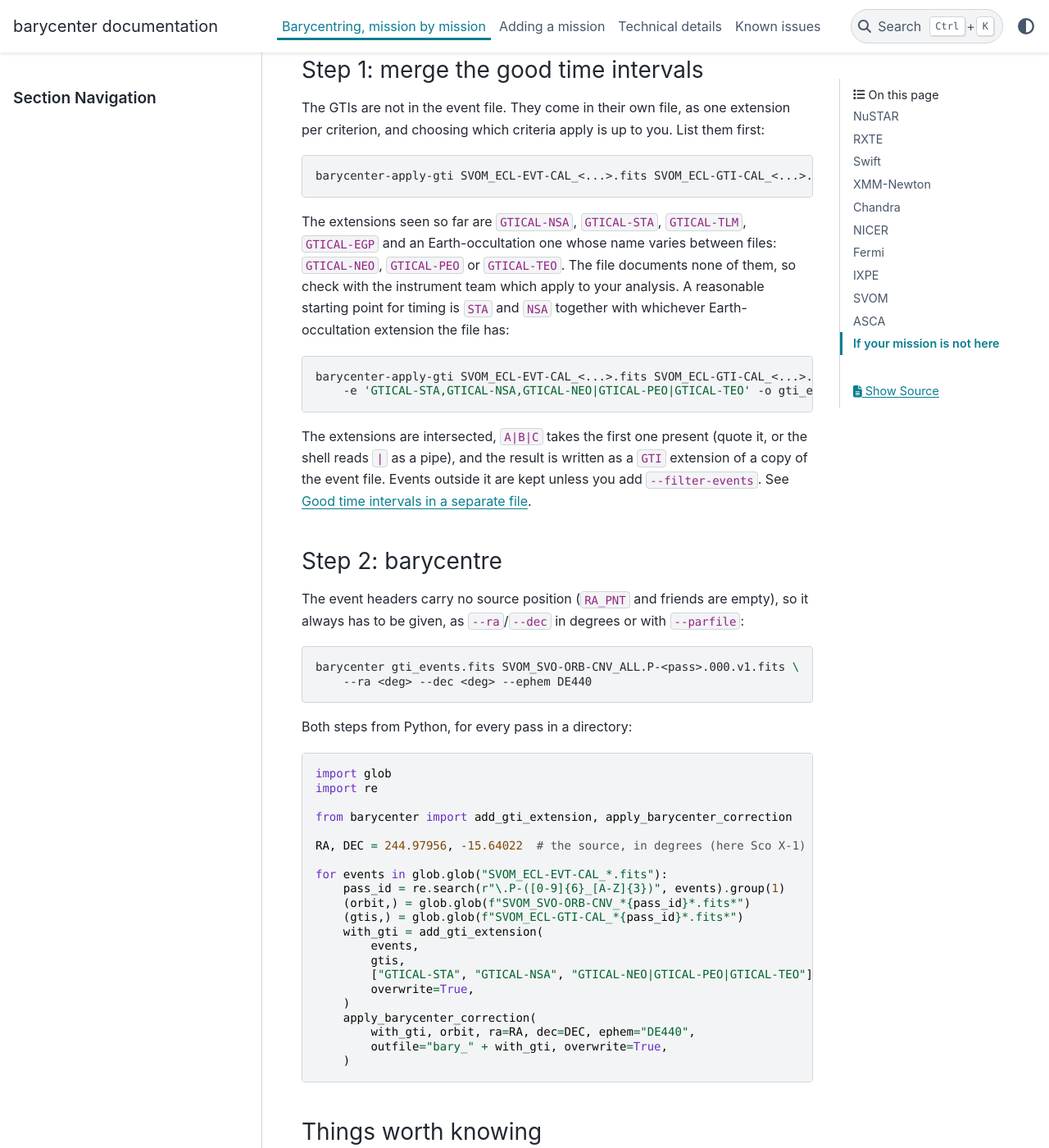
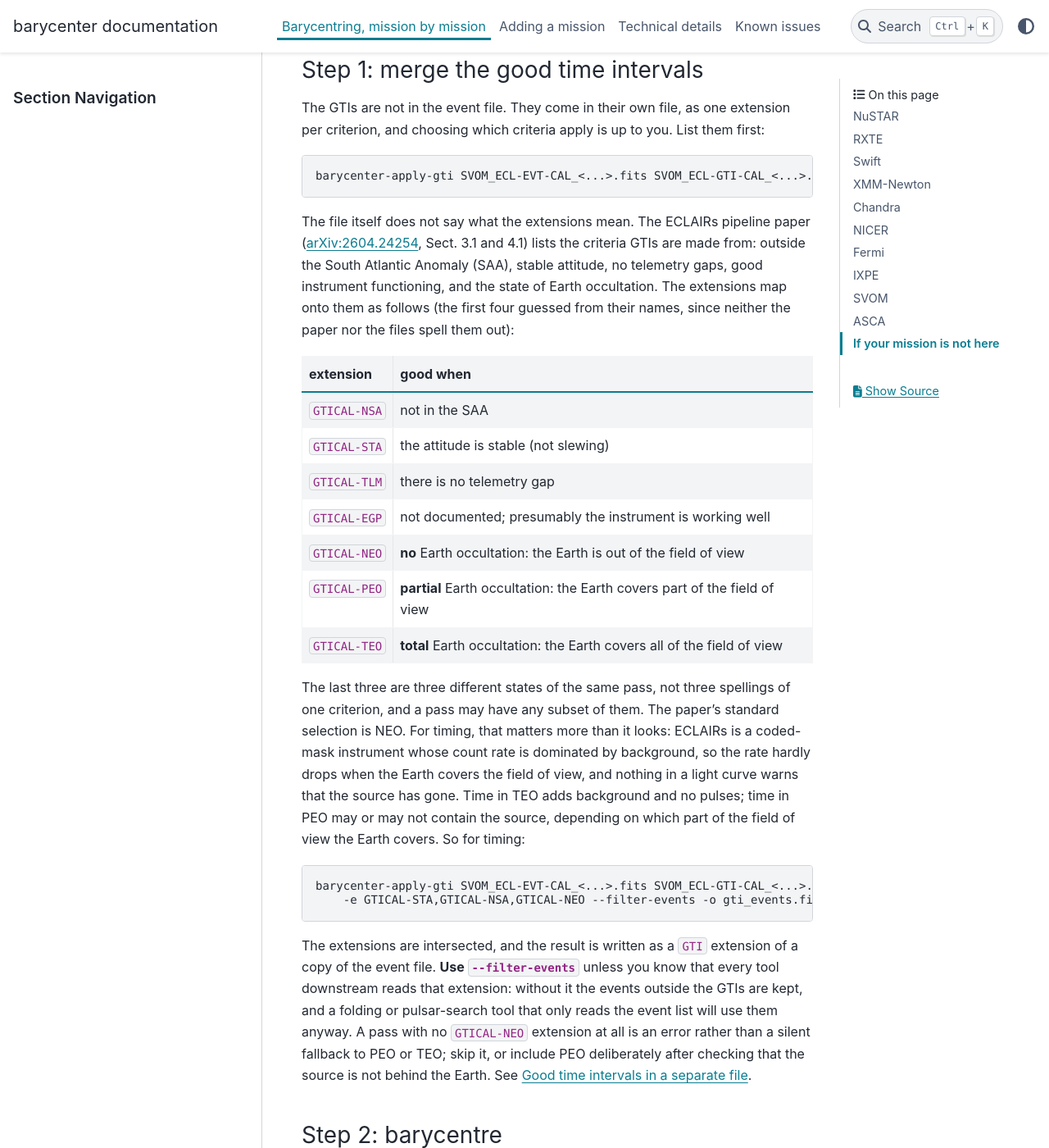
Before and after one commit to matteobachetti/barycenter, a Sphinx documentation site: the page built from docs/missions.md, in a window 1280 px wide and 1400 px high, scrolled down 7442 px. Shown: the whole window at 82% size. Built offline with Sphinx 7.4.7 and the PyData theme 0.15.4, drawn with Linux system fonts in a browser that asks for light colours; pages that are not in the unit, such as notebooks, are missing from menus; some of the changed text lies outside the part shown.

Commit message:
Explain SVOM NEO/PEO/TEO as Earth-occultation states; recommend STA,NSA,NEO with --filter-events for timing

````diff
--- a/docs/missions.md
+++ b/docs/missions.md
@@ -273,20 +273,43 @@ criterion, and choosing which criteria apply is up to you. List them first:
 barycenter-apply-gti SVOM_ECL-EVT-CAL_<...>.fits SVOM_ECL-GTI-CAL_<...>.fits
 ```
 
-The extensions seen so far are `GTICAL-NSA`, `GTICAL-STA`, `GTICAL-TLM`, `GTICAL-EGP`
-and an Earth-occultation one whose name varies between files: `GTICAL-NEO`, `GTICAL-PEO`
-or `GTICAL-TEO`. The file documents none of them, so check with the instrument team
-which apply to your analysis. A reasonable starting point for timing is `STA` and `NSA`
-together with whichever Earth-occultation extension the file has:
+The file itself does not say what the extensions mean. The ECLAIRs pipeline paper
+([arXiv:2604.24254](https://arxiv.org/abs/2604.24254), Sect. 3.1 and 4.1) lists the
+criteria GTIs are made from: outside the South Atlantic Anomaly (SAA), stable attitude,
+no telemetry gaps, good instrument functioning, and the state of Earth occultation. The
+extensions map onto them as follows (the first four guessed from their names, since neither
+the paper nor the files spell them out):
+
+| extension | good when |
+|---|---|
+| `GTICAL-NSA` | not in the SAA |
+| `GTICAL-STA` | the attitude is stable (not slewing) |
+| `GTICAL-TLM` | there is no telemetry gap |
+| `GTICAL-EGP` | not documented; presumably the instrument is working well |
+| `GTICAL-NEO` | **no** Earth occultation: the Earth is out of the field of view |
+| `GTICAL-PEO` | **partial** Earth occultation: the Earth covers part of the field of view |
+| `GTICAL-TEO` | **total** Earth occultation: the Earth covers all of the field of view |
+
+The last three are three different states of the same pass, not three spellings of one
+criterion, and a pass may have any subset of them. The paper's standard selection is
+NEO. For timing, that matters more than it looks: ECLAIRs is a coded-mask instrument
+whose count rate is dominated by background, so the rate hardly drops when the Earth
+covers the field of view, and nothing in a light curve warns that the source has gone.
+Time in TEO adds background and no pulses; time in PEO may or may not contain the
+source, depending on which part of the field of view the Earth covers. So for timing:
 
 ```bash
 barycenter-apply-gti SVOM_ECL-EVT-CAL_<...>.fits SVOM_ECL-GTI-CAL_<...>.fits \
-    -e 'GTICAL-STA,GTICAL-NSA,GTICAL-NEO|GTICAL-PEO|GTICAL-TEO' -o gti_events.fits
+    -e GTICAL-STA,GTICAL-NSA,GTICAL-NEO --filter-events -o gti_events.fits
 ```
 
-The extensions are intersected, `A|B|C` takes the first one present (quote it, or the
-shell reads `|` as a pipe), and the result is written as a `GTI` extension of a copy of
-the event file. Events outside it are kept unless you add `--filter-events`. See
+The extensions are intersected, and the result is written as a `GTI` extension of a copy
+of the event file. **Use `--filter-events`** unless you know that every tool downstream
+reads that extension: without it the events outside the GTIs are kept, and a folding or
+pulsar-search tool that only reads the event list will use them anyway. A pass with no
+`GTICAL-NEO` extension at all is an error rather than a silent fallback to PEO or TEO;
+skip it, or include PEO deliberately after checking that the source is not behind the
+Earth. See
 [Good time intervals in a separate file](technical_details.md#good-time-intervals-in-a-separate-file).
 
 ### Step 2: barycentre
@@ -313,12 +336,16 @@ for events in glob.glob("SVOM_ECL-EVT-CAL_*.fits"):
     pass_id = re.search(r"\.P-([0-9]{6}_[A-Z]{3})", events).group(1)
     (orbit,) = glob.glob(f"SVOM_SVO-ORB-CNV_*{pass_id}*.fits*")
     (gtis,) = glob.glob(f"SVOM_ECL-GTI-CAL_*{pass_id}*.fits*")
-    with_gti = add_gti_extension(
-        events,
-        gtis,
-        ["GTICAL-STA", "GTICAL-NSA", "GTICAL-NEO|GTICAL-PEO|GTICAL-TEO"],
-        overwrite=True,
-    )
+    try:
+        with_gti = add_gti_extension(
+            events,
+            gtis,
+            ["GTICAL-STA", "GTICAL-NSA", "GTICAL-NEO"],
+            filter_events=True,
+            overwrite=True,
+        )
+    except KeyError:  # no Earth-free time in this pass
+        continue
     apply_barycenter_correction(
         with_gti, orbit, ra=RA, dec=DEC, ephem="DE440",
         outfile="bary_" + with_gti, overwrite=True,
````
Also changed, not shown: docs/changes/4.doc.md (+1 -1 lines), docs/technical_details.md (+9 -4 lines), 4 other files.
